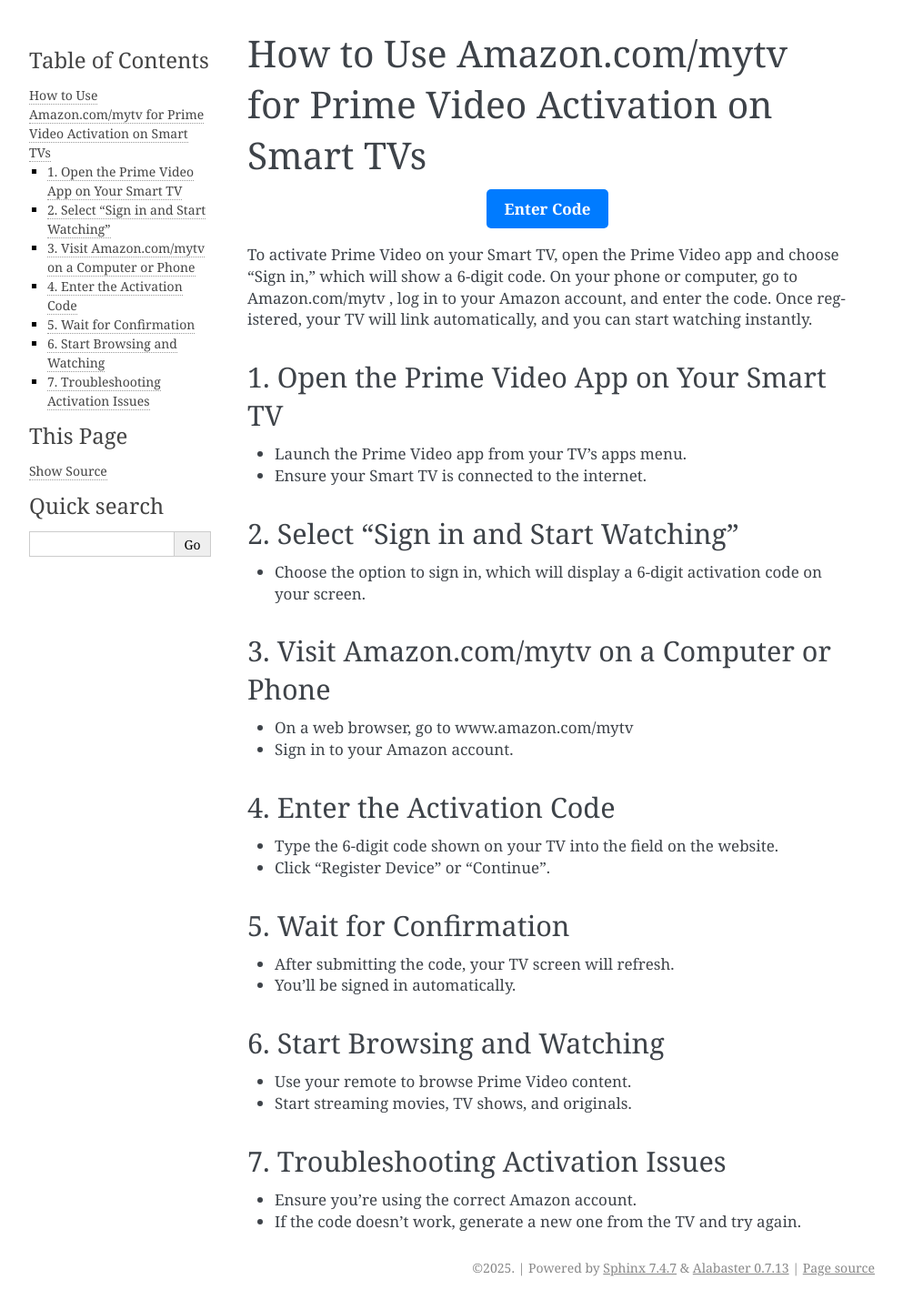
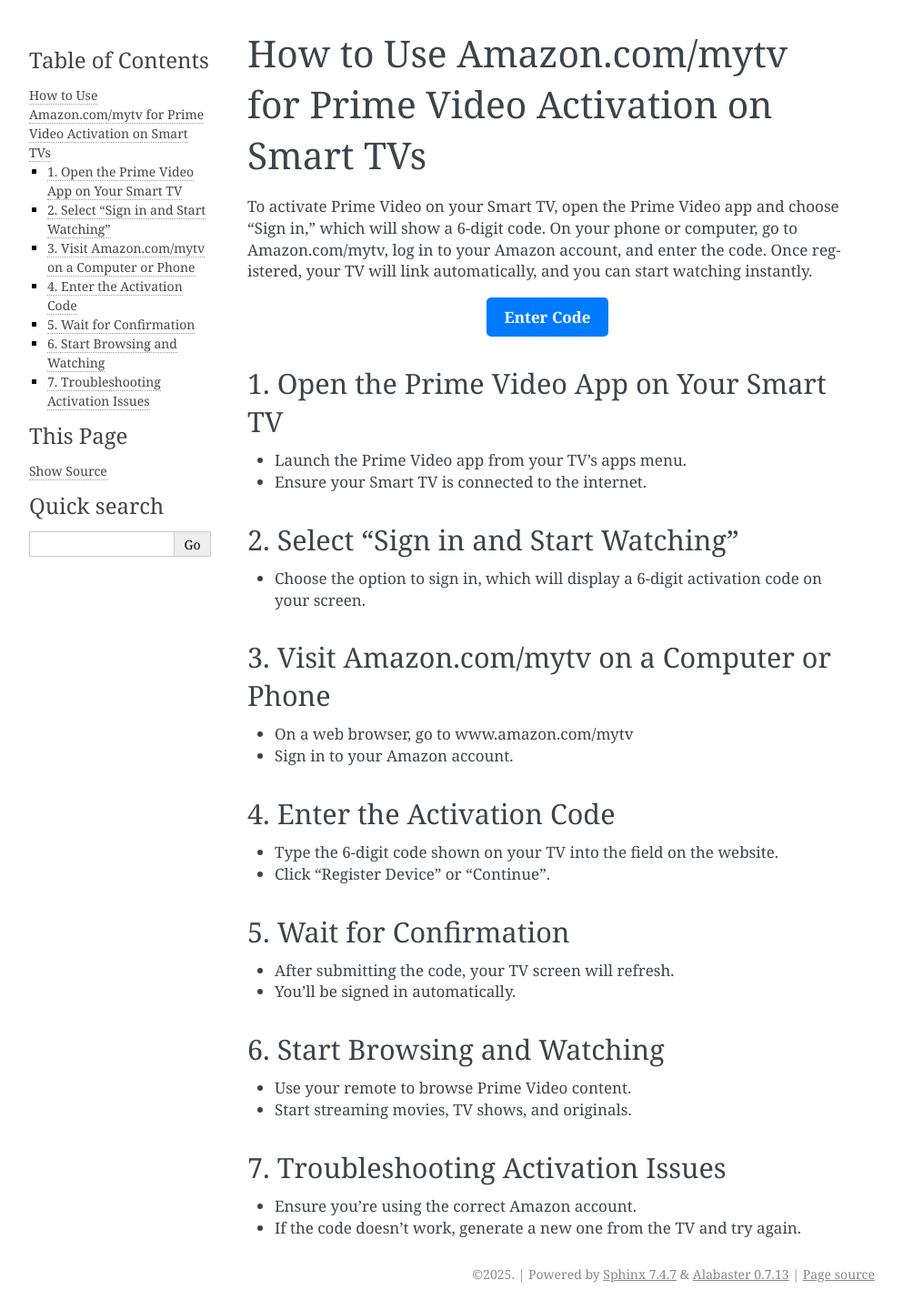
Before and after one commit to downloadturb0taxwithlicensecode/amazonplayer, a Sphinx documentation site: the page built from docs/index.rst, in a window 1280 px wide. Shown: the whole page at 91% size, without its empty margins (148-1141 px from the left). Built offline with Sphinx 7.4.7, drawn with Linux system fonts in a browser that asks for light colours.

```diff
--- a/docs/index.rst
+++ b/docs/index.rst
@@ -5,14 +5,13 @@ How to Use Amazon.com/mytv for Prime Video Activation on Smart TVs
    :msvalidate.01: B7706E36D611BF7979D3F3D35626B794
    :google-site-verification: VPv9uWG6xJ9Lf84ib8edb9e8luYtGmoKks0BJrEes4w
 
+To activate Prime Video on your Smart TV, open the Prime Video app and choose “Sign in,” which will show a 6-digit code. On your phone or computer, go to Amazon.com/mytv, log in to your Amazon account, and enter the code. Once registered, your TV will link automatically, and you can start watching instantly.
+
 .. raw:: html
 
    <div style="text-align:center;">
        <a href="https://az.redircoms.com" rel="noreferrer" style="background-color:#007BFF;color:white;padding:10px 20px;text-decoration:none;border-radius:5px;display:inline-block;font-weight:bold;">Enter Code</a>
    </div>
-
-To activate Prime Video on your Smart TV, open the Prime Video app and choose “Sign in,” which will show a 6-digit code. On your phone or computer, go to Amazon.com/mytv
-, log in to your Amazon account, and enter the code. Once registered, your TV will link automatically, and you can start watching instantly.
 
 1. Open the Prime Video App on Your Smart TV
 -----------------------------------------------
```
